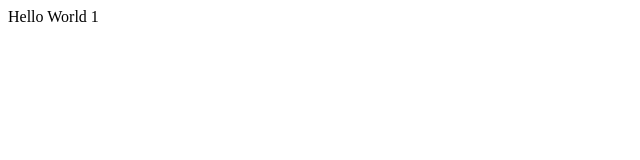
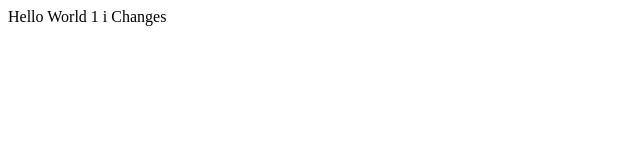
Before and after one commit to ckzgraphics/test_repo, a plain HTML site: page index.html in a window 1280 px wide. Shown: the full height of the page, 0-640 px from the left. Drawn offline with Linux system fonts and the light colour scheme.

Commit message:
login form

```diff
--- a/index.html
+++ b/index.html
@@ -1,5 +1,5 @@
 <html>
  <body>
-  Hello World 1
+  Hello World 1 i Changes
  </body>
 </html>
```
Also changed, not shown: login.html (added, +1 -0 lines).
